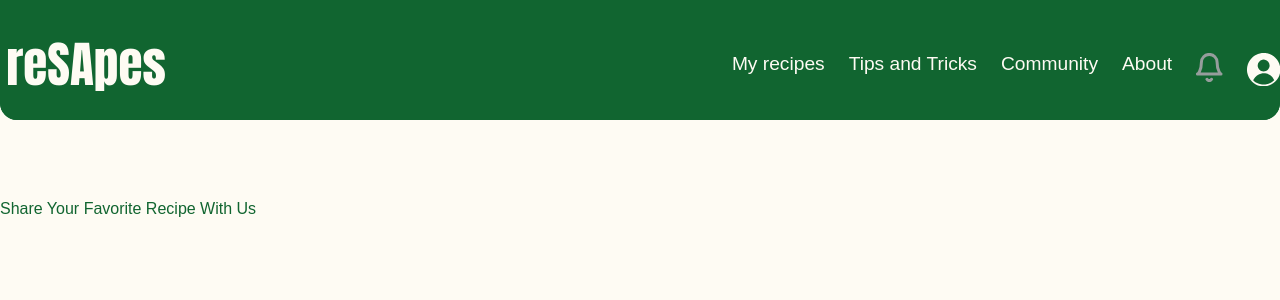
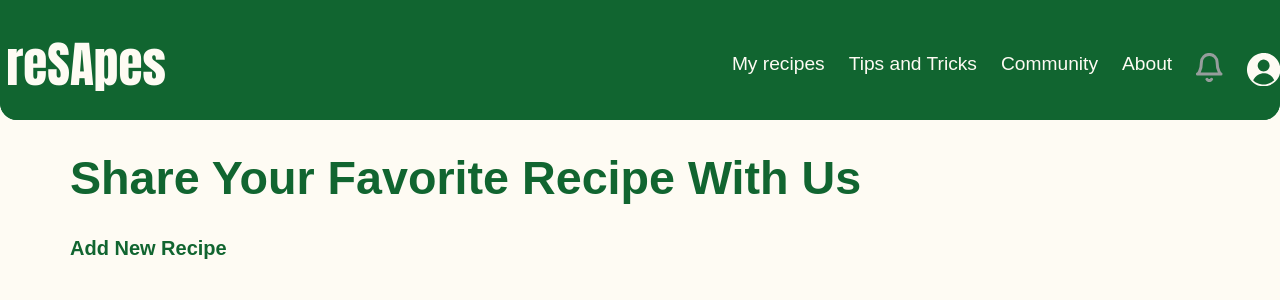
Before and after one commit to AvivCohenbs/reSApes, a React (Create React App) app: page /Community in a window 1280 px wide. Shown: the top 300 px of the page. Built offline with nearby package versions, Linux system fonts and the light colour scheme; no server answers; a web font is replaced by a local one.

Commit message:
add titles for community page

```diff
--- a/src/pages/Community.css
+++ b/src/pages/Community.css
@@ -1,5 +1,23 @@
-.newrecipe {
+.addnew {
+  display: flex;
+}
+
+.maintitle {
+  display: block;
+  margin-top: 120px;
+}
+
+.firsttitle {
   color: #116530;
-  display: flex;
-  margin-top: 200px;
+  font-size: 35pt;
+  font-weight: bold;
+  font-family: "Poppins", sans-serif;
+  margin-left: 70px;
 }
+
+.sectitle {
+  font-size: 15pt;
+  font-family: "Poppins", sans-serif;
+  color: #116530;
+  margin-left: 70px;
+}
--- a/src/pages/Community.js
+++ b/src/pages/Community.js
@@ -3,7 +3,10 @@ import "./Community.css";
 function Community() {
   return (
     <div className="addnew">
-      <div className="newrecipe">Share Your Favorite Recipe With Us</div>
+      <div className="maintitle">
+        <h1 className="firsttitle">Share Your Favorite Recipe With Us</h1>
+        <h1 className="sectitle">Add New Recipe</h1>
+      </div>
     </div>
   );
 }
```
